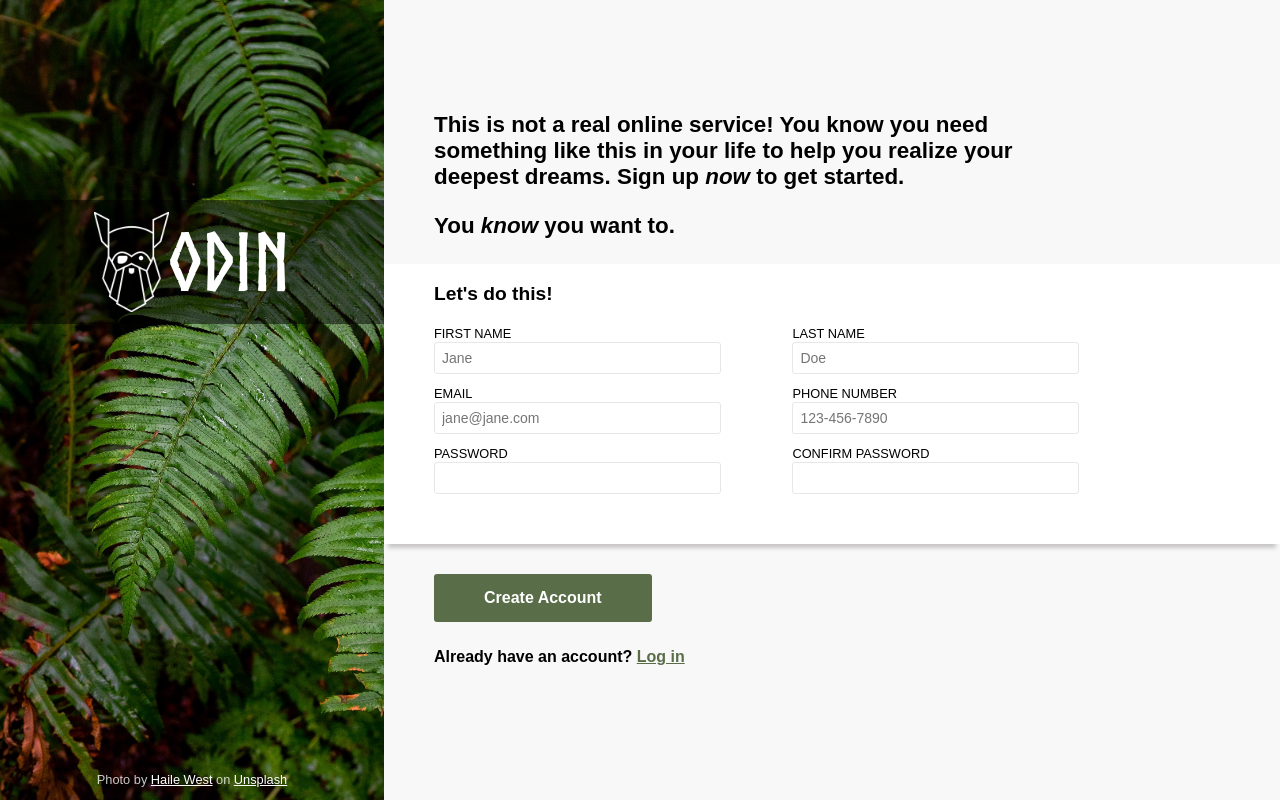
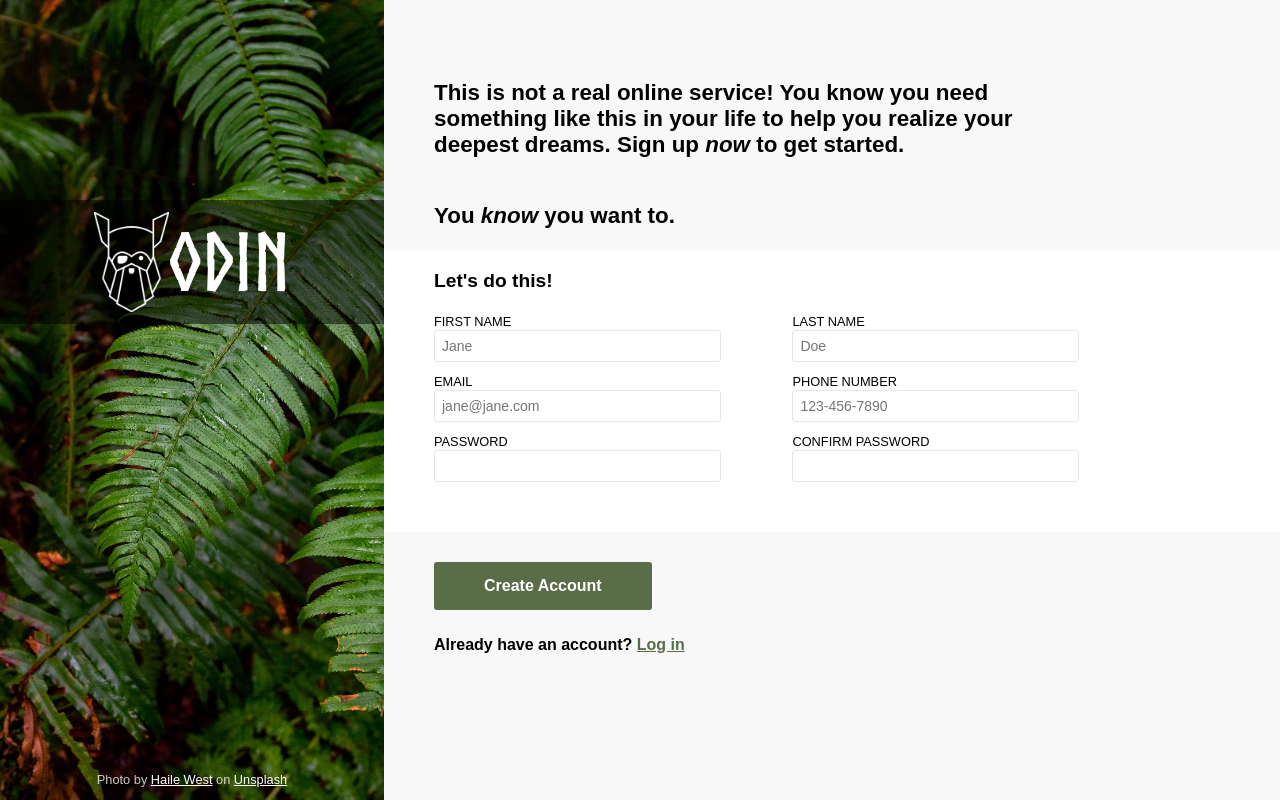
Before and after one commit to asampers/sign-up-form, a plain HTML site: page index.html in a window 1280 px wide. Drawn offline with Linux system fonts and the light colour scheme.

Commit message:
Re-align header and add margin-bottom to bottom

```diff
--- a/index.html
+++ b/index.html
@@ -21,11 +21,10 @@
   </div>
   <div class="right-side">
     <div class="header">
-      <p>This is not a real online service! You know you need something like
-        this in your life to help you realize your deepest dreams. Sign up <em>now</em>
-        to get started.
+      <p class="item1">This is not a real online service! You know you need something like
+        this in your life to help you realize your deepest dreams. Sign up <em>now</em> to get started.
       </p>
-      <p>You <em>know</em> you want to.</p>
+      <p class="item2">You <em>know</em> you want to.</p>
     </div>
     <div class="middle">
       <h3>Let's do this!</h3>
--- a/style.css
+++ b/style.css
@@ -74,13 +74,24 @@
 }
 
 .header {
-  padding: 90px 50px;
+  display: contents;
+  padding: 0px 50px;
   padding-bottom: 10px;
   font-weight: bold;
   font-size: 1.4rem;
   background-color: rgb(248, 248, 248);
   height: 33vh;
   width: 80%;
+}
+
+.item1 {
+  width: 70%;
+  margin-left: 50px;
+  margin-top: 80px;
+}
+
+.item2 {
+  margin-left: 50px;
 }
 
 h3 {
@@ -186,6 +197,7 @@
 
 .bottom {
   height: 33vh;
+  background-color: rgb(248, 248, 248);
 }
 
 button {
@@ -214,6 +226,7 @@
   font-size: 1rem;
   font-weight: bold;
   margin-left: 50px;
+  margin-bottom: 80px;
 }
 
 .log-in a {
```
